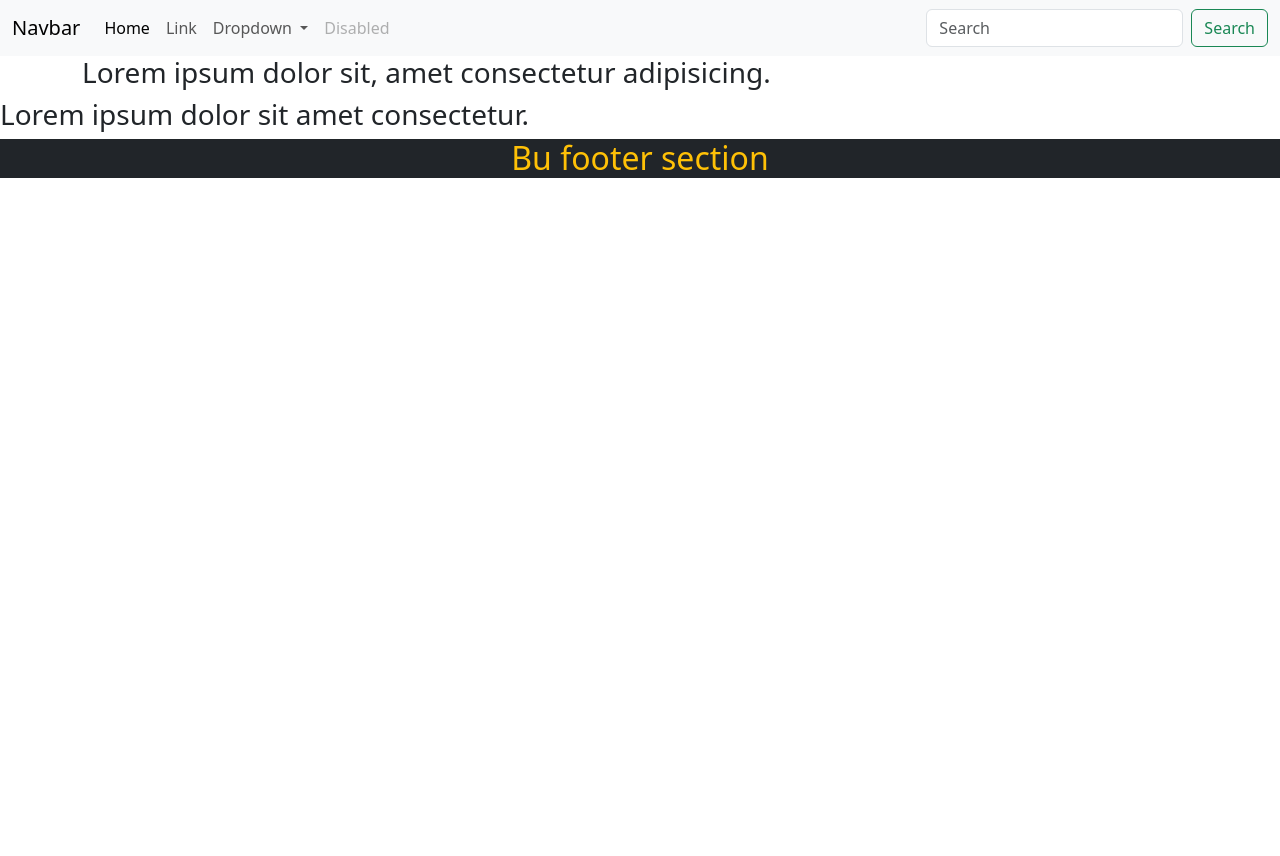
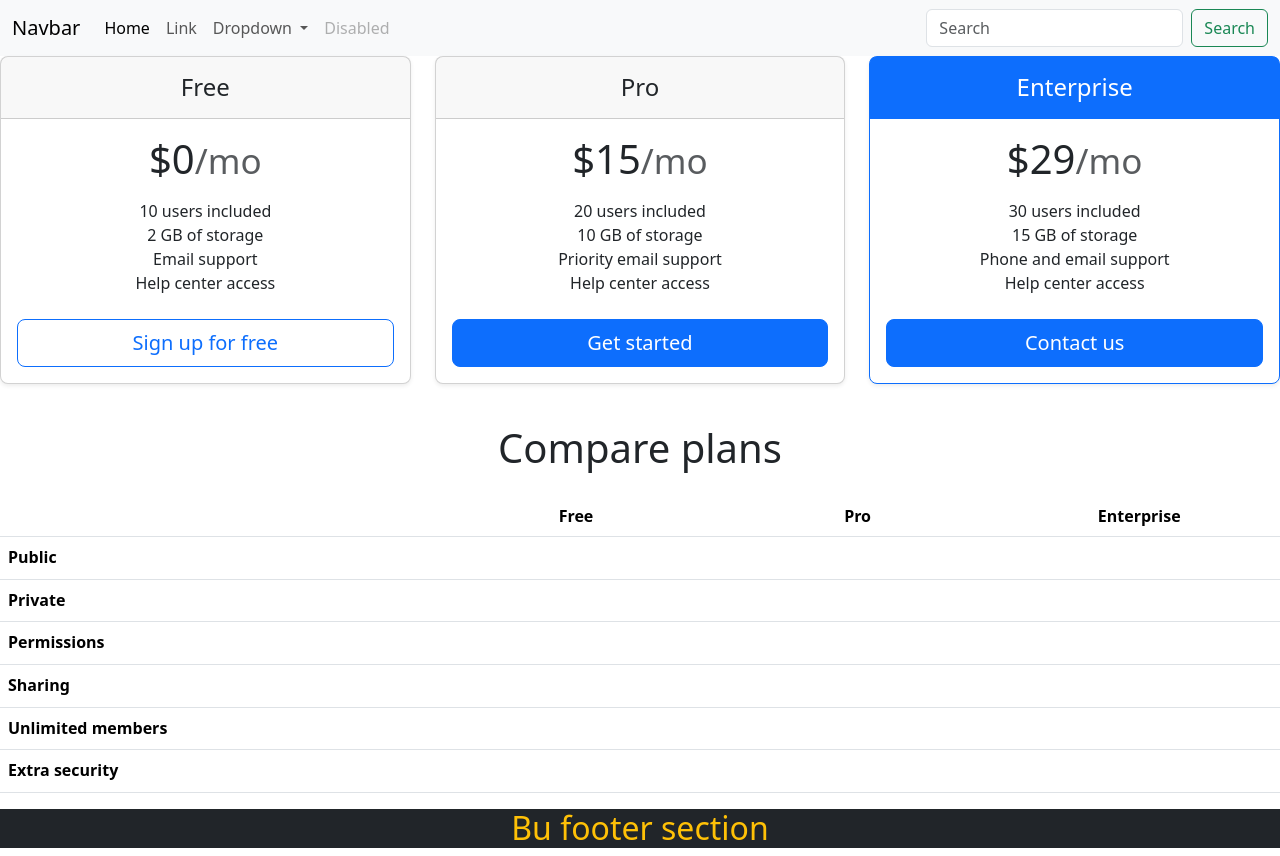
Before and after one commit to Akhrorbek1998/bootstrap5, a plain HTML site: page index.html in a window 1280 px wide. Before the commit the page ends 800 px from the top, so only its background shows below. Drawn offline with nearby package versions, Linux system fonts and the light colour scheme.

Commit message:
add new main section

```diff
--- a/index.html
+++ b/index.html
@@ -73,15 +73,182 @@
     </nav>
 
     <main>
-      <section class="hero">
-        <div class="container">
-          <h3>Lorem ipsum dolor sit, amet consectetur adipisicing.</h3>
+      <div class="row row-cols-1 row-cols-md-3 mb-3 text-center">
+        <div class="col">
+          <div class="card mb-4 rounded-3 shadow-sm">
+            <div class="card-header py-3">
+              <h4 class="my-0 fw-normal">Free</h4>
+            </div>
+            <div class="card-body">
+              <h1 class="card-title pricing-card-title">
+                $0<small class="text-body-secondary fw-light">/mo</small>
+              </h1>
+              <ul class="list-unstyled mt-3 mb-4">
+                <li>10 users included</li>
+                <li>2 GB of storage</li>
+                <li>Email support</li>
+                <li>Help center access</li>
+              </ul>
+              <button
+                type="button"
+                class="w-100 btn btn-lg btn-outline-primary"
+              >
+                Sign up for free
+              </button>
+            </div>
+          </div>
         </div>
-      </section>
+        <div class="col">
+          <div class="card mb-4 rounded-3 shadow-sm">
+            <div class="card-header py-3">
+              <h4 class="my-0 fw-normal">Pro</h4>
+            </div>
+            <div class="card-body">
+              <h1 class="card-title pricing-card-title">
+                $15<small class="text-body-secondary fw-light">/mo</small>
+              </h1>
+              <ul class="list-unstyled mt-3 mb-4">
+                <li>20 users included</li>
+                <li>10 GB of storage</li>
+                <li>Priority email support</li>
+                <li>Help center access</li>
+              </ul>
+              <button type="button" class="w-100 btn btn-lg btn-primary">
+                Get started
+              </button>
+            </div>
+          </div>
+        </div>
+        <div class="col">
+          <div class="card mb-4 rounded-3 shadow-sm border-primary">
+            <div class="card-header py-3 text-bg-primary border-primary">
+              <h4 class="my-0 fw-normal">Enterprise</h4>
+            </div>
+            <div class="card-body">
+              <h1 class="card-title pricing-card-title">
+                $29<small class="text-body-secondary fw-light">/mo</small>
+              </h1>
+              <ul class="list-unstyled mt-3 mb-4">
+                <li>30 users included</li>
+                <li>15 GB of storage</li>
+                <li>Phone and email support</li>
+                <li>Help center access</li>
+              </ul>
+              <button type="button" class="w-100 btn btn-lg btn-primary">
+                Contact us
+              </button>
+            </div>
+          </div>
+        </div>
+      </div>
 
-      <section class="services">
-        <h3>Lorem ipsum dolor sit amet consectetur.</h3>
-      </section>
+      <h2 class="display-6 text-center mb-4">Compare plans</h2>
+
+      <div class="table-responsive">
+        <table class="table text-center">
+          <thead>
+            <tr>
+              <th style="width: 34%"></th>
+              <th style="width: 22%">Free</th>
+              <th style="width: 22%">Pro</th>
+              <th style="width: 22%">Enterprise</th>
+            </tr>
+          </thead>
+          <tbody>
+            <tr>
+              <th scope="row" class="text-start">Public</th>
+              <td>
+                <svg class="bi" width="24" height="24">
+                  <use xlink:href="#check"></use>
+                </svg>
+              </td>
+              <td>
+                <svg class="bi" width="24" height="24">
+                  <use xlink:href="#check"></use>
+                </svg>
+              </td>
+              <td>
+                <svg class="bi" width="24" height="24">
+                  <use xlink:href="#check"></use>
+                </svg>
+              </td>
+            </tr>
+            <tr>
+              <th scope="row" class="text-start">Private</th>
+              <td></td>
+              <td>
+                <svg class="bi" width="24" height="24">
+                  <use xlink:href="#check"></use>
+                </svg>
+              </td>
+              <td>
+                <svg class="bi" width="24" height="24">
+                  <use xlink:href="#check"></use>
+                </svg>
+              </td>
+            </tr>
+          </tbody>
+
+          <tbody>
+            <tr>
+              <th scope="row" class="text-start">Permissions</th>
+              <td>
+                <svg class="bi" width="24" height="24">
+                  <use xlink:href="#check"></use>
+                </svg>
+              </td>
+              <td>
+                <svg class="bi" width="24" height="24">
+                  <use xlink:href="#check"></use>
+                </svg>
+              </td>
+              <td>
+                <svg class="bi" width="24" height="24">
+                  <use xlink:href="#check"></use>
+                </svg>
+              </td>
+            </tr>
+            <tr>
+              <th scope="row" class="text-start">Sharing</th>
+              <td></td>
+              <td>
+                <svg class="bi" width="24" height="24">
+                  <use xlink:href="#check"></use>
+                </svg>
+              </td>
+              <td>
+                <svg class="bi" width="24" height="24">
+                  <use xlink:href="#check"></use>
+                </svg>
+              </td>
+            </tr>
+            <tr>
+              <th scope="row" class="text-start">Unlimited members</th>
+              <td></td>
+              <td>
+                <svg class="bi" width="24" height="24">
+                  <use xlink:href="#check"></use>
+                </svg>
+              </td>
+              <td>
+                <svg class="bi" width="24" height="24">
+                  <use xlink:href="#check"></use>
+                </svg>
+              </td>
+            </tr>
+            <tr>
+              <th scope="row" class="text-start">Extra security</th>
+              <td></td>
+              <td></td>
+              <td>
+                <svg class="bi" width="24" height="24">
+                  <use xlink:href="#check"></use>
+                </svg>
+              </td>
+            </tr>
+          </tbody>
+        </table>
+      </div>
     </main>
 
     <footer class="bg-dark">
```
